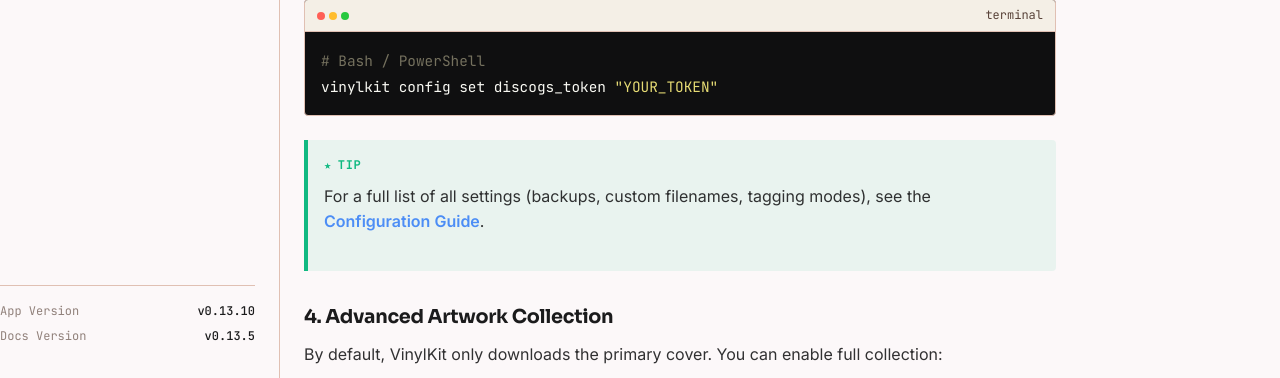
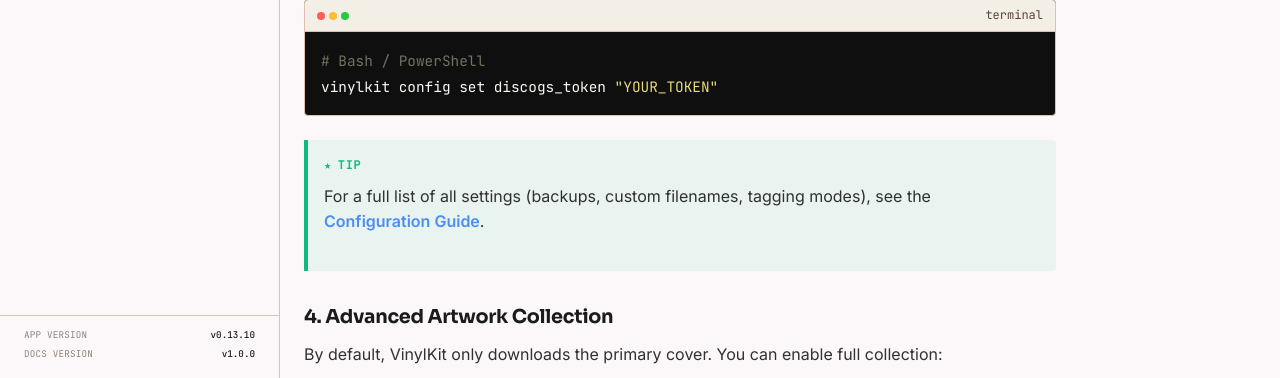
Before and after one commit to alaninspace/vinyl-kit, a FastAPI app: page /docs/quickstart in a window 1280 px wide. Shown: the part 2222-2600 px from the top of the page. Run offline with FastAPI, Linux system fonts and the light colour scheme.

Commit message:
docs: bump website version to 1.0.0, add sidebar left padding, pin footer, and fix readme release badge

```diff
--- a/pyproject.toml
+++ b/pyproject.toml
@@ -80,4 +80,4 @@ dev = [
 ]
 
 [tool.vinylkit.docs]
-version = "0.13.5"
+version = "1.0.0"
--- a/src/docs_web/static/css/style.css
+++ b/src/docs_web/static/css/style.css
@@ -243,9 +243,16 @@ a:hover {
     position: sticky;
     top: var(--header-height);
     height: calc(100vh - var(--header-height));
+    border-right: var(--ghost-border);
+    display: flex;
+    flex-direction: column;
+    overflow: hidden;
+}
+
+.sidebar-scroll-content {
+    flex: 1;
     overflow-y: auto;
-    border-right: var(--ghost-border);
-    padding: 32px var(--gutter) 32px 0;
+    padding: 32px var(--gutter) 24px var(--gutter);
     display: flex;
     flex-direction: column;
     gap: 24px;
@@ -787,8 +794,11 @@ tr:hover td {
         z-index: 90;
         transform: translateX(-100%);
         transition: transform 0.3s ease;
-        padding: 24px;
+        padding: 0;
         border-right: none;
+        display: flex;
+        flex-direction: column;
+        overflow: hidden;
     }
     .sidebar-nav.mobile-open {
         transform: translateX(0);
@@ -800,15 +810,18 @@ tr:hover td {
 
 /* Sidebar Footer & Version info styling */
 .sidebar-footer {
-    margin-top: auto;
-    padding-top: 16px;
+    padding-top: 12px;
+    padding-bottom: 16px;
+    padding-left: var(--gutter);
+    padding-right: var(--gutter);
     border-top: var(--ghost-border);
     display: flex;
     flex-direction: column;
-    gap: 6px;
+    gap: 4px;
     font-family: var(--font-mono);
-    font-size: 0.75rem;
+    font-size: 0.62rem;
     color: var(--text-muted);
+    background-color: var(--bg-color);
 }
 
 .version-row {
@@ -819,9 +832,13 @@ tr:hover td {
 
 .version-label {
     opacity: 0.65;
+    font-size: 0.58rem;
+    text-transform: uppercase;
+    letter-spacing: 0.02em;
 }
 
 .version-val {
     font-weight: 500;
+    font-size: 0.58rem;
     color: var(--text-color);
 }
--- a/src/docs_web/templates/base.html
+++ b/src/docs_web/templates/base.html
@@ -75,6 +75,7 @@
     <div class="layout-wrapper">
         <!-- Left Sidebar: Navigation & Search -->
         <aside class="sidebar-nav">
+            <div class="sidebar-scroll-content">
                 <!-- Search Entry Box -->
                 <div class="search-trigger-container">
                     <button id="search-trigger-btn" class="search-trigger-input">
@@ -101,6 +102,7 @@
                         {% endfor %}
                     </ul>
                 </nav>
+            </div>
 
             <!-- Sidebar Footer: Versioning Info -->
             <div class="sidebar-footer">
```
Also changed, not shown: README.md. Lines whose indentation alone changed are shown as unchanged.
